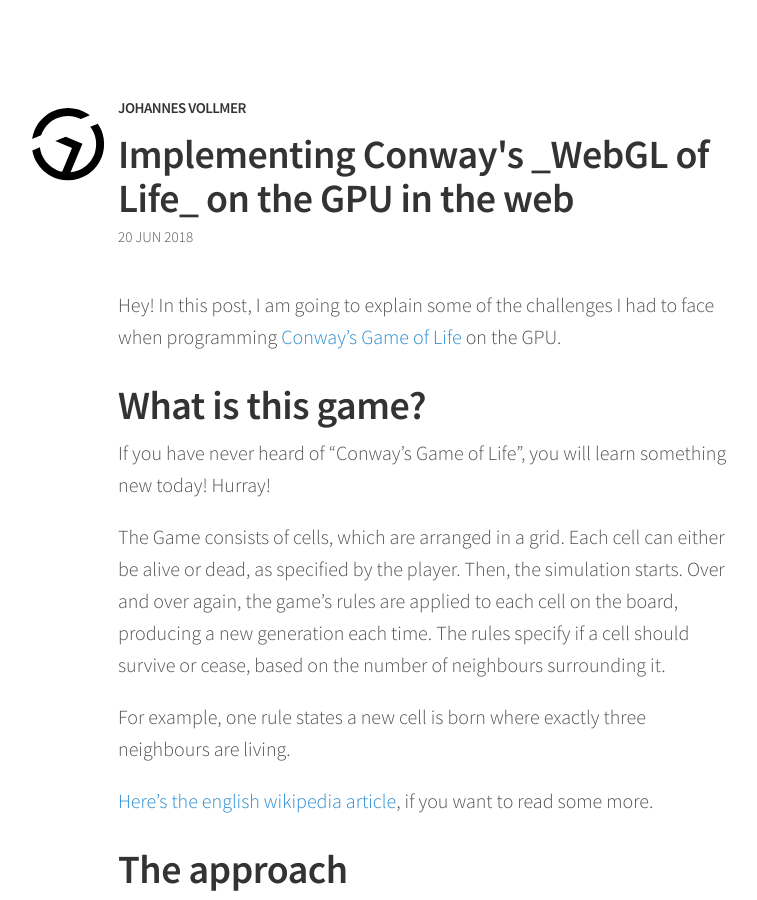
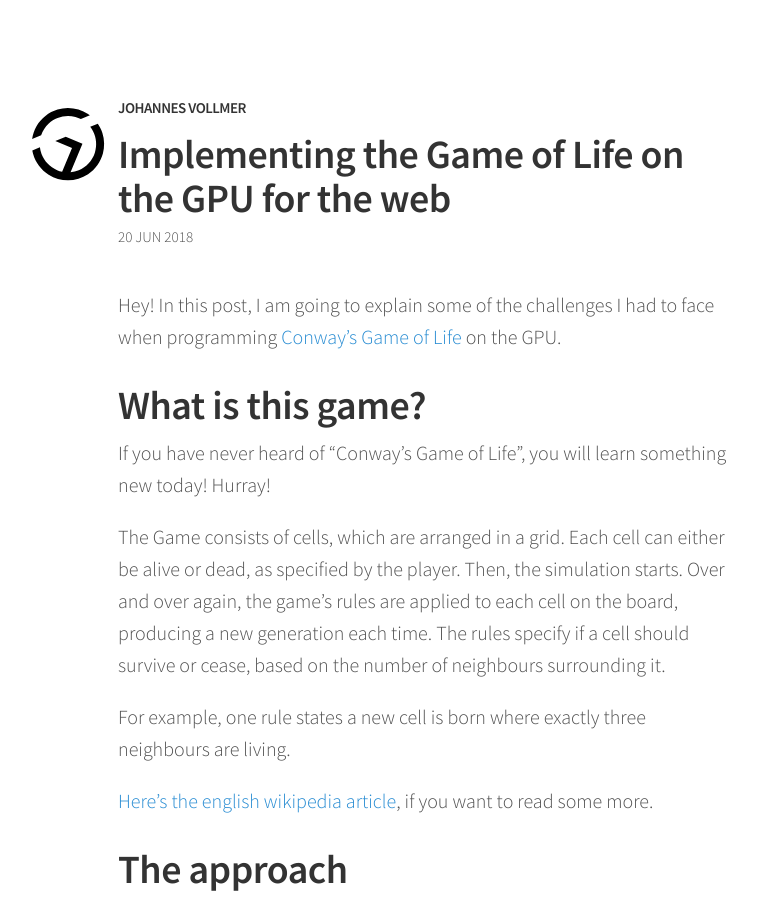
Before and after one commit to johannesvollmer/johannesvollmer.github.io, a Jekyll site: the page built from _posts/2018-06-20-announcing-webgl-of-life.md, in a window 1280 px wide and 900 px high. Shown: the whole window, without its empty margins (262-1019 px from the left). Built offline with Jekyll 4.4.1, drawn with Linux system fonts in a browser that asks for light colours.

Commit message:
fix post header

```diff
--- a/_posts/2018-06-20-announcing-webgl-of-life.md
+++ b/_posts/2018-06-20-announcing-webgl-of-life.md
@@ -1,5 +1,5 @@
 ---
-title:          Implementing Conway's _WebGL of Life_ on the GPU in the web
+title:          Implementing the Game of Life on the GPU for the web
 description:    Simulating Conway's Game of Life on a website using the GPU
 image:          "{{ site.baseurl }}/img/webgl-of-life/thumbnail.jpg"
 logo:           "{{ site.baseurl }}/img/logo.svg"
```
